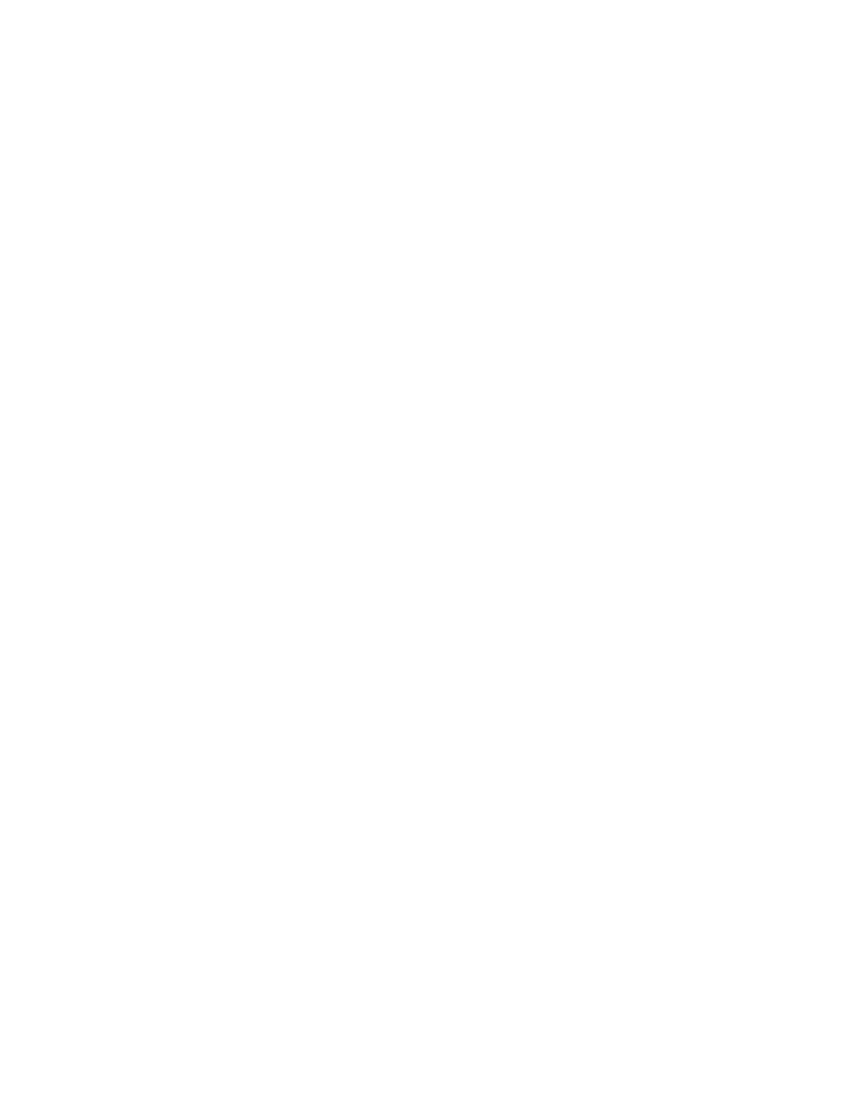
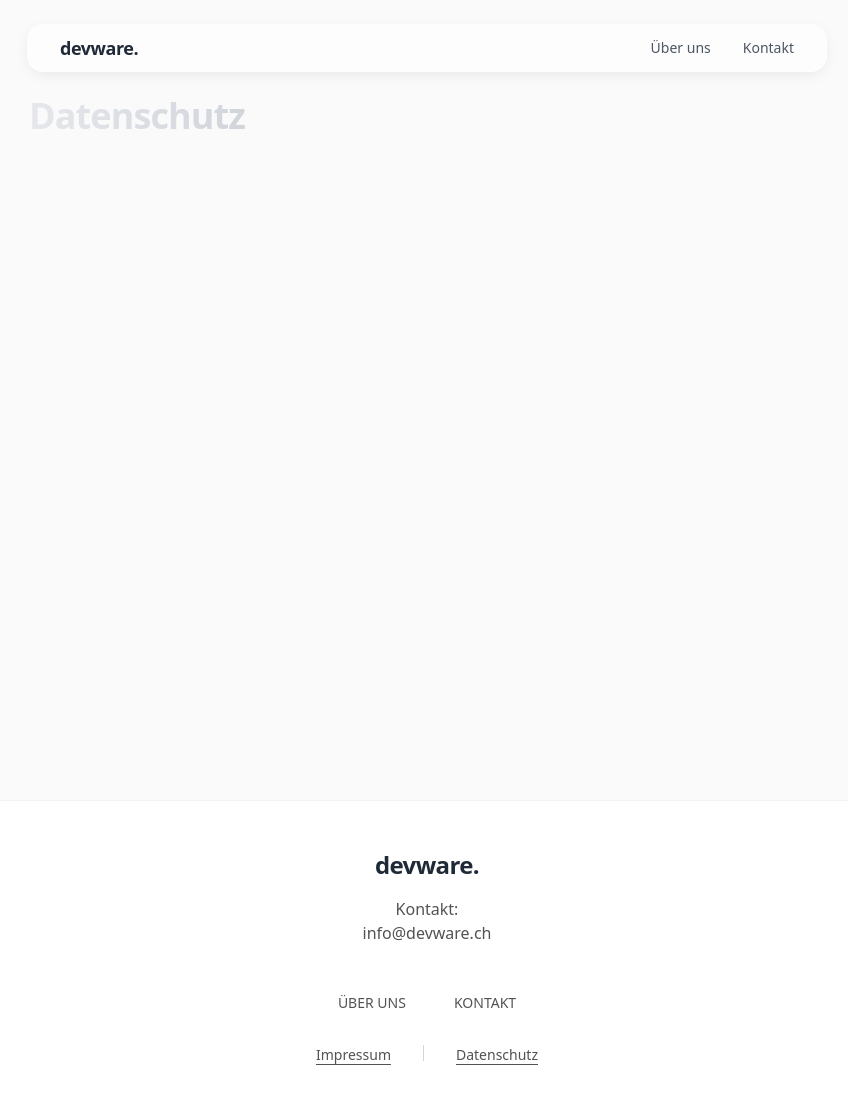
Before and after one commit to devware-ch/devware-landingpage, a Next.js app: page /datenschutz in a window 1280 px wide. Before the commit this address had no page. Shown: the top 1104 px of the page, without its empty margins (213-1061 px from the left). Before the commit the page ends 800 px from the top, so only its background shows below. Built offline with nearby package versions, Linux system fonts and the light colour scheme.

Commit message:
add: impressum and datenschutz

```diff
--- /dev/null
+++ b/app/datenschutz/page.tsx
@@ -0,0 +1,21 @@
+import { Metadata } from "next";
+
+export const metadata: Metadata = {
+  title: "Datenschutz | devware.",
+  description: "Datenschutzerklärung",
+};
+
+export default function DatenschutzPage() {
+  return (
+    <div className="container mx-auto px-4 py-24 min-h-screen">
+      <div className="w-full md:w-[860px] mx-auto px-8">
+        <h1 className="text-4xl font-bold tracking-tight mb-8 bg-gradient-to-r from-gray-200 to-gray-400 bg-clip-text text-transparent">
+          Datenschutz
+        </h1>
+        <div className="prose prose-invert max-w-none">
+          {/* Hier kommt später der Datenschutz-Inhalt */}
+        </div>
+      </div>
+    </div>
+  );
+}
--- /dev/null
+++ b/app/impressum/page.tsx
@@ -0,0 +1,21 @@
+import { Metadata } from "next";
+
+export const metadata: Metadata = {
+  title: "Impressum | devware.",
+  description: "Impressum",
+};
+
+export default function ImpressumPage() {
+  return (
+    <div className="container mx-auto px-4 py-24 min-h-screen">
+      <div className="w-full md:w-[860px] mx-auto px-8">
+        <h1 className="text-4xl font-bold tracking-tight mb-8 bg-gradient-to-r from-gray-200 to-gray-400 bg-clip-text text-transparent">
+          Impressum
+        </h1>
+        <div className="prose prose-invert max-w-none">
+          {/* Hier kommt später der Impressum-Inhalt */}
+        </div>
+      </div>
+    </div>
+  );
+}
--- a/components/footer.tsx
+++ b/components/footer.tsx
@@ -2,9 +2,17 @@
 
 import Link from "next/link";
 import { motion } from "framer-motion";
+import { usePathname } from "next/navigation";
 
 export const Footer = () => {
+  const pathname = usePathname();
+  const isLegalPage = ["/impressum", "/datenschutz"].includes(pathname);
+
   const scrollToSection = (id: string) => {
+    if (isLegalPage) {
+      window.location.href = `/#${id}`;
+      return;
+    }
     const element = document.getElementById(id);
     if (element) {
       element.scrollIntoView({ behavior: "smooth" });
--- a/components/header.tsx
+++ b/components/header.tsx
@@ -3,9 +3,12 @@
 import Link from "next/link";
 import { cn } from "@/lib/utils";
 import { useEffect, useState } from "react";
+import { usePathname } from "next/navigation";
 
 export const Header = () => {
   const [scrolled, setScrolled] = useState(false);
+  const pathname = usePathname();
+  const isLegalPage = ["/impressum", "/datenschutz"].includes(pathname);
 
   useEffect(() => {
     const handleScroll = () => {
@@ -17,6 +20,10 @@ export const Header = () => {
   }, []);
 
   const scrollToSection = (id: string) => {
+    if (isLegalPage) {
+      window.location.href = `/#${id}`;
+      return;
+    }
     const element = document.getElementById(id);
     if (element) {
       element.scrollIntoView({ behavior: "smooth" });
```
